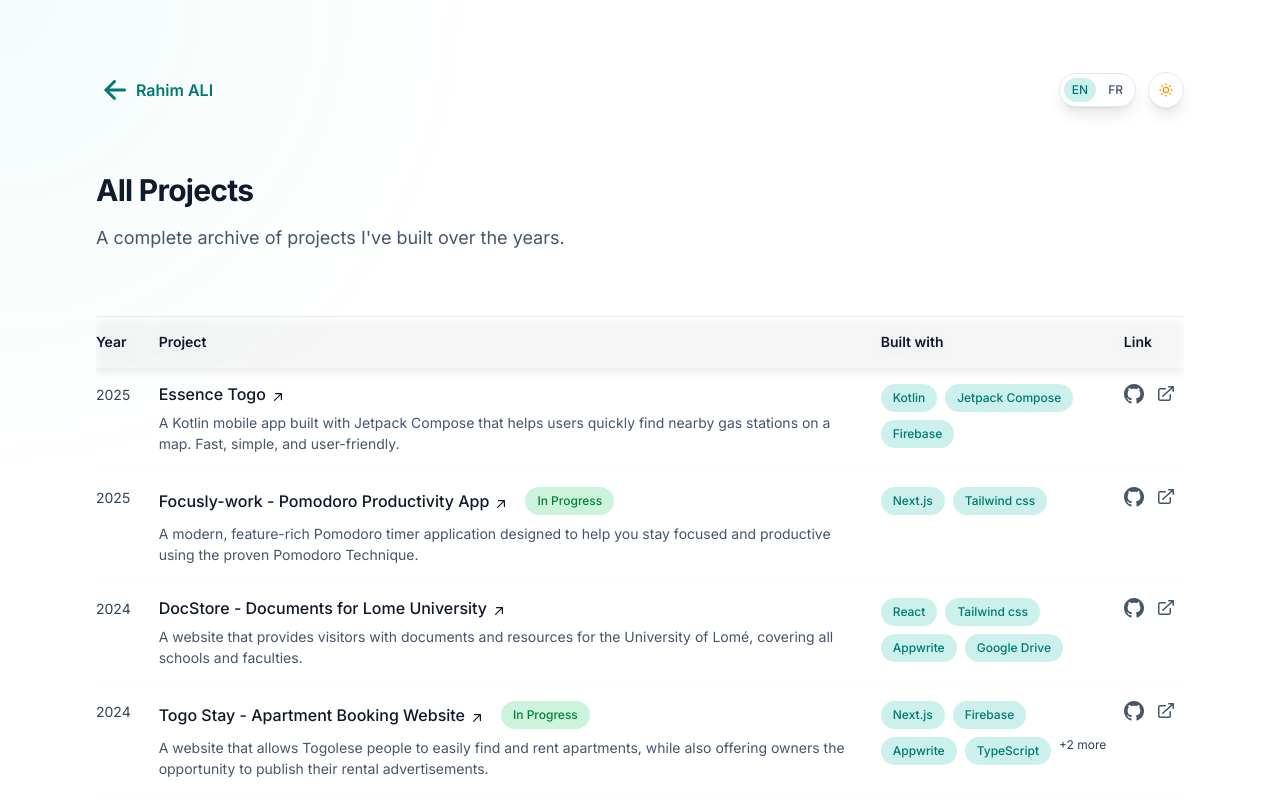
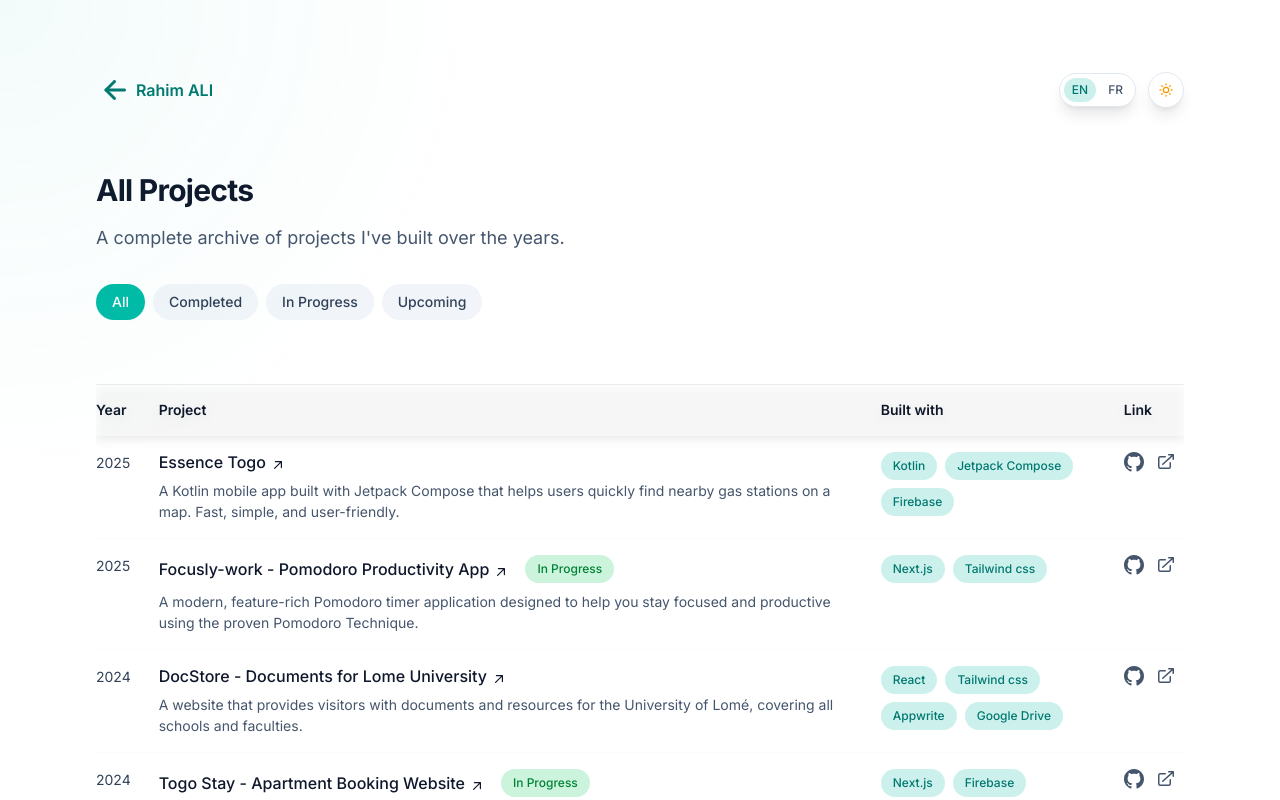
Before and after one commit to Rahim10020/freelance_portfolio, a Next.js app: page /projects in a window 1280 px wide. Shown: the top 800 px of the page. Built offline with nearby package versions, Linux system fonts and the light colour scheme; no server answers.

Commit message:
ajout des boutons de filtrages dans la page qui affiche tous les projets

```diff
--- a/src/app/projects/page.tsx
+++ b/src/app/projects/page.tsx
@@ -1,6 +1,7 @@
 'use client';
 
 import Link from 'next/link';
+import { useState } from 'react';
 import { projects } from '@/lib/data';
 import MouseEffect from '@/components/ui/MouseEffect';
 import ControlsPanel from '@/components/ui/ControlsPanel';
@@ -8,6 +9,7 @@ import { useLanguage } from '@/contexts/LanguageContext';
 
 export default function ProjectsArchive() {
     const { t } = useLanguage();
+    const [activeFilter, setActiveFilter] = useState<'all' | 'completed' | 'in-progress' | 'upcoming'>('all');
 
     const getStatusBadge = (status?: string) => {
         if (!status || status === 'completed') return null;
@@ -77,6 +79,21 @@ export default function ProjectsArchive() {
                     <p className="text-lg text-slate-600 dark:text-slate-400 max-w-2xl">
                         A complete archive of projects I&apos;ve built over the years.
                     </p>
+                    {/* Filter Buttons */}
+                    <div className="flex flex-wrap gap-2 mt-8">
+                        {(['all', 'completed', 'in-progress', 'upcoming'] as const).map((filter) => (
+                            <button
+                                key={filter}
+                                onClick={() => setActiveFilter(filter)}
+                                className={`px-4 py-2 rounded-full cursor-pointer text-sm font-medium transition-colors ${activeFilter === filter
+                                    ? 'bg-teal-500 text-white'
+                                    : 'bg-slate-100 dark:bg-slate-800 text-slate-700 dark:text-slate-300 hover:bg-slate-200 dark:hover:bg-slate-700'
+                                    }`}
+                            >
+                                {t.projects.filters[filter]}
+                            </button>
+                        ))}
+                    </div>
                 </div>
 
                 {/* Projects Table */}
@@ -95,7 +112,13 @@ export default function ProjectsArchive() {
                             </tr>
                         </thead>
                         <tbody>
-                            {projects.map((project, index) => {
+                            {projects
+                                .filter((project) => {
+                                    if (activeFilter === 'all') return true;
+                                    if (activeFilter === 'completed') return !project.status || project.status === 'completed';
+                                    return project.status === activeFilter;
+                                })
+                                .map((project, index) => {
                                     const year = new Date().getFullYear() - Math.floor(index / 2);
                                     const hasLink = project.links.github || project.links.live;
                                     const mainLink = project.links.live || project.links.github;
--- a/src/translations/en.ts
+++ b/src/translations/en.ts
@@ -39,6 +39,12 @@ export const en = {
             project: 'Project',
             builtWith: 'Built with',
             link: 'Link',
+        },
+        filters: {
+            all: 'All',
+            completed: 'Completed',
+            'in-progress': 'In Progress',
+            upcoming: 'Upcoming',
         },
         status: {
             'completed': 'Completed',
--- a/src/translations/fr.ts
+++ b/src/translations/fr.ts
@@ -39,6 +39,12 @@ export const fr = {
             project: 'Projet',
             builtWith: 'Construit avec',
             link: 'Lien',
+        },
+        filters: {
+            all: 'Tous',
+            completed: 'Terminé',
+            'in-progress': 'En Cours',
+            upcoming: 'À Venir',
         },
         status: {
             'completed': 'Terminé',
```
Lines whose indentation alone changed are shown as unchanged.
